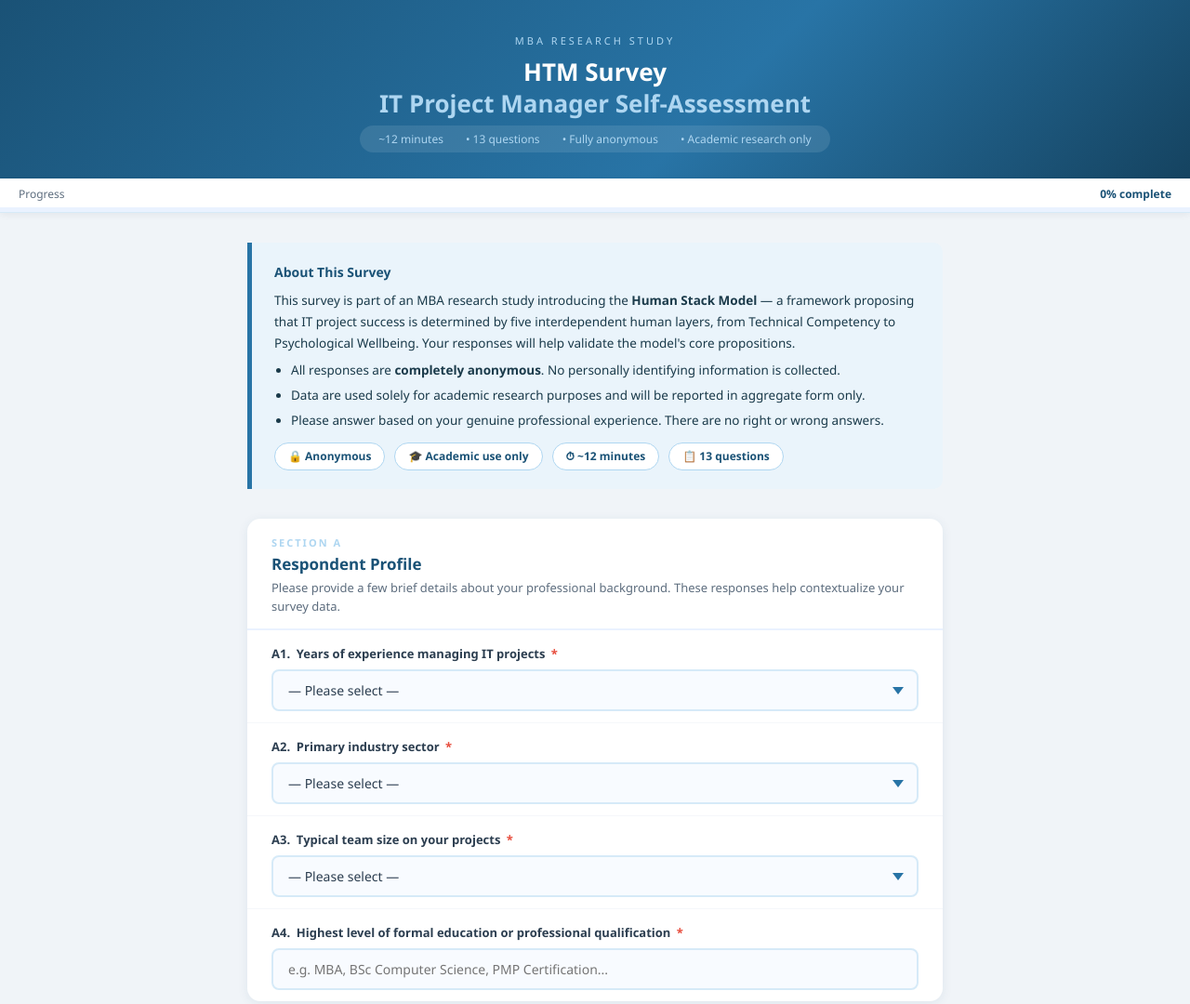
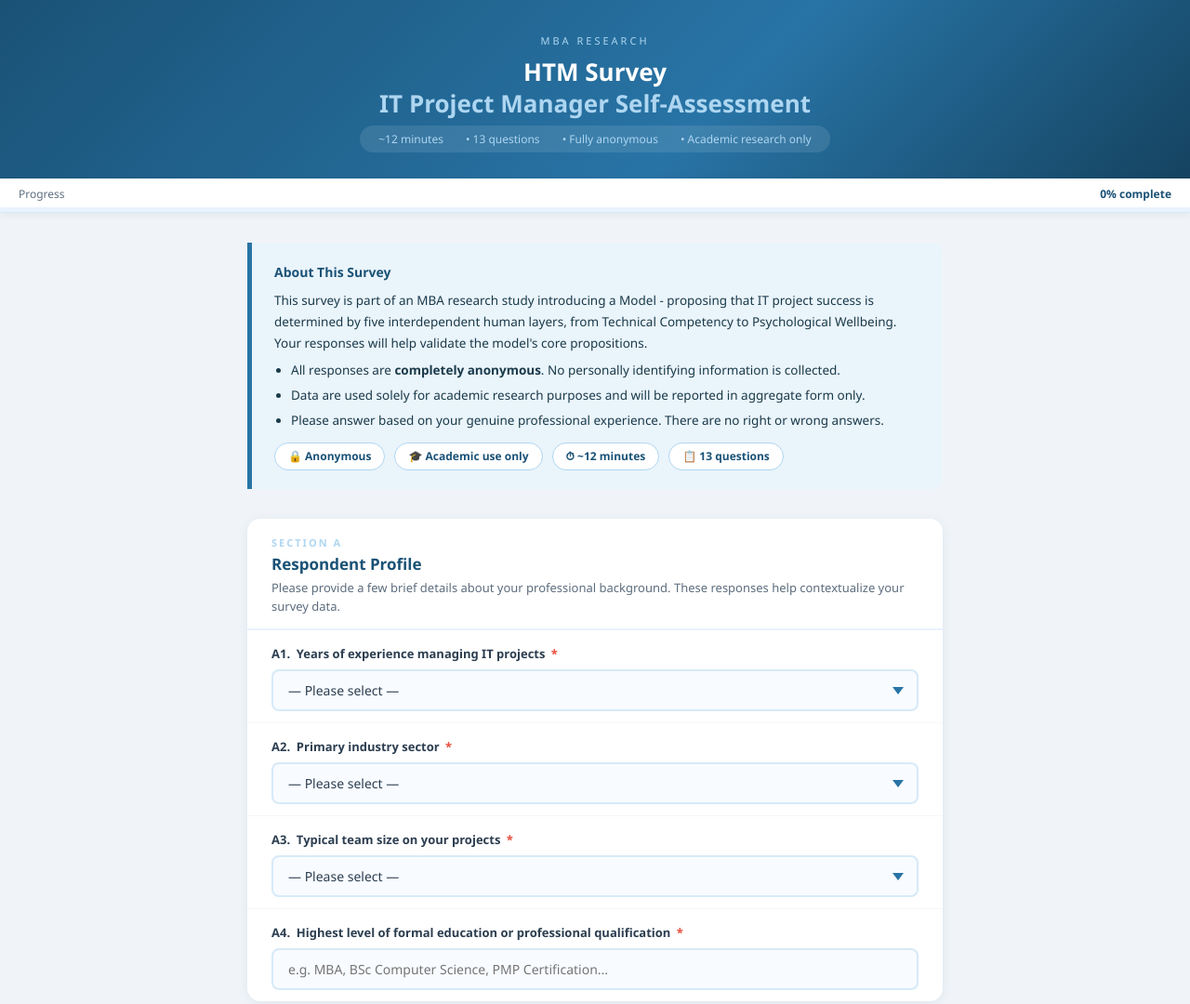
Before and after one commit to methjaya/research-human-stack-model, a plain HTML site: page index.html in a window 1280 px wide. Shown: the top 1080 px of the page at 93% size. Drawn offline with Linux system fonts and the light colour scheme.

Commit message:
Revise top banner label and survey description
Updated the label in the top banner and modified the survey description for clarity.

```diff
--- a/index.html
+++ b/index.html
@@ -421,7 +421,7 @@
 
 <!-- Top Banner -->
 <div class="top-banner">
-  <div class="label">MBA Research Study </div>
+  <div class="label">MBA Research</div>
   <h1>HTM Survey<br><span>IT Project Manager Self-Assessment</span></h1>
 <!--  <div class="subtitle">Researcher: Methmina Jayawardhana &nbsp;|&nbsp; [University Name]</div>  -->
   <div class="meta">
@@ -449,7 +449,7 @@
   <!-- Info box -->
   <div class="info-box">
     <h3>About This Survey</h3>
-    <p>This survey is part of an MBA research study introducing the <strong>Human Stack Model</strong> — a framework proposing that IT project success is determined by five interdependent human layers, from Technical Competency to Psychological Wellbeing. Your responses will help validate the model's core propositions.</p>
+    <p>This survey is part of an MBA research study introducing a Model - proposing that IT project success is determined by five interdependent human layers, from Technical Competency to Psychological Wellbeing. Your responses will help validate the model's core propositions.</p>
     <ul>
       <li>All responses are <strong>completely anonymous</strong>. No personally identifying information is collected.</li>
       <li>Data are used solely for academic research purposes and will be reported in aggregate form only.</li>
```
